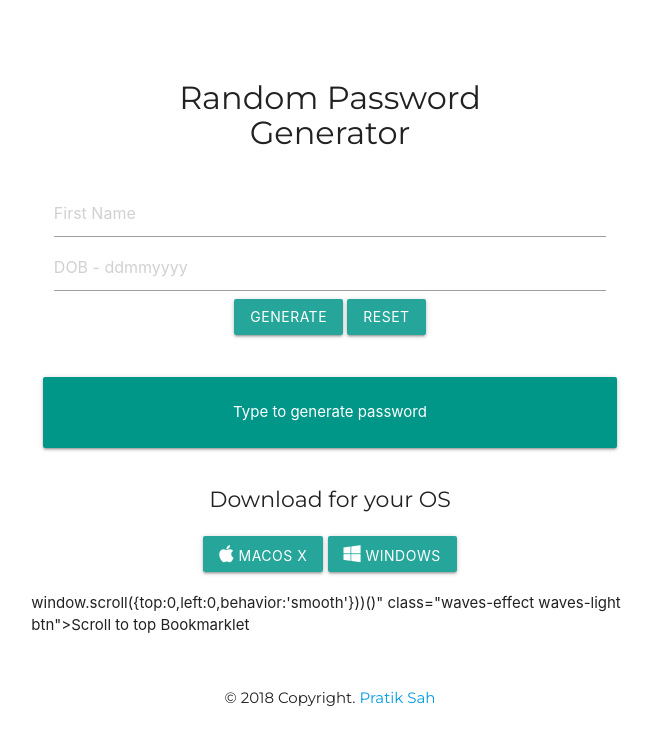
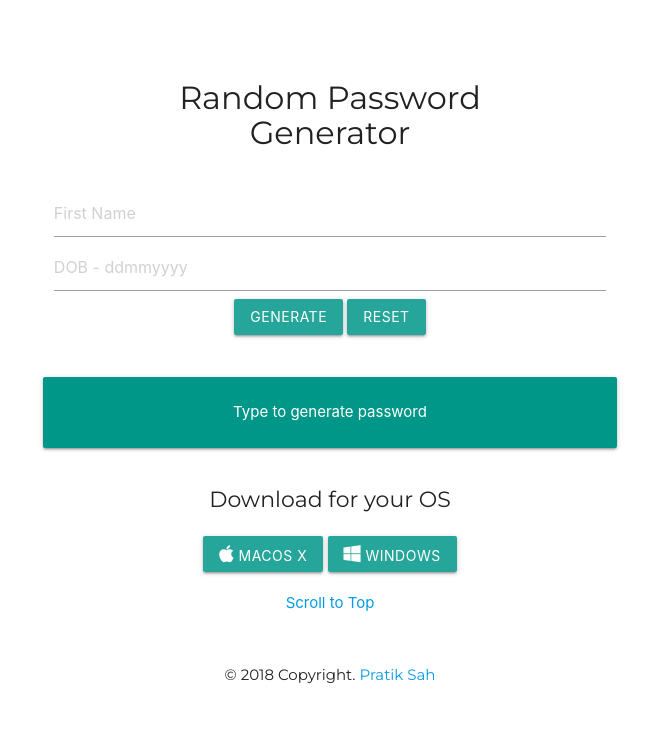
Before and after one commit to ThePratikSah/rand_pass_generator, a plain HTML site: page index.html in a window 1280 px wide. Shown: the whole page, without its empty margins (310-961 px from the left). Drawn offline with nearby package versions, Linux system fonts and the light colour scheme.

Commit message:
Update index.html

```diff
--- a/index.html
+++ b/index.html
@@ -45,9 +45,15 @@
                     <a href="https://www.mediafire.com/file/21182xjjcoe4lk1/Random_Password_Generator-1.0.0.dmg/file" class="waves-effect waves-light btn"><i class="fab fa-apple"></i> MacOS X</a>
                     <a href="https://www.mediafire.com/file/2xicw2e7u887ujf/Random_Password_Generator_Setup_1.0.0.exe/file" class="waves-effect waves-light btn"><i class="fab fa-windows"></i> Windows</a>
                 </div>
-                <div class="row center>
-                    <a href="javascript:(() => window.scroll({top:0,left:0,behavior:'smooth'}))()" class="waves-effect waves-light btn">Scroll to top Bookmarklet</a>
+                <div class="row center">
+                  <a
+                    href="javascript:(document.onreadystatechange=function(){
+                      window.scroll({top:0,left:0,behavior:'smooth'})
+                    }());">
+                    Scroll to Top
+                  </a>
                 </div>
+
                 <!-- copyright section -->
                 <p class="small mb-4 text-dark credit">&copy; 2018 Copyright. <a href="https://pratiksah.com" target="_blank">Pratik Sah</a></p>
             </div>
```
